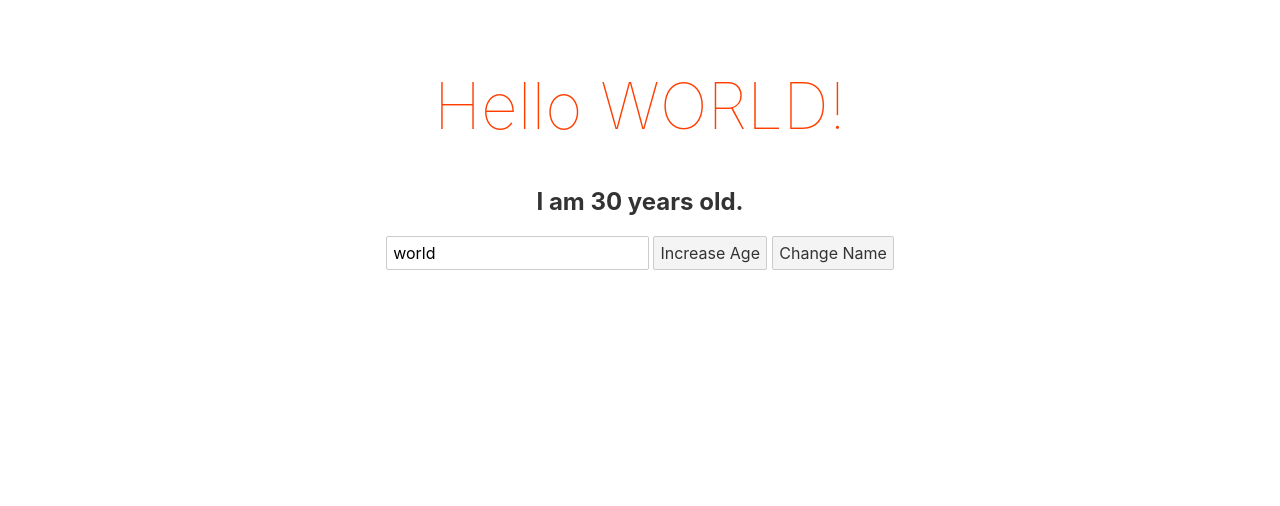
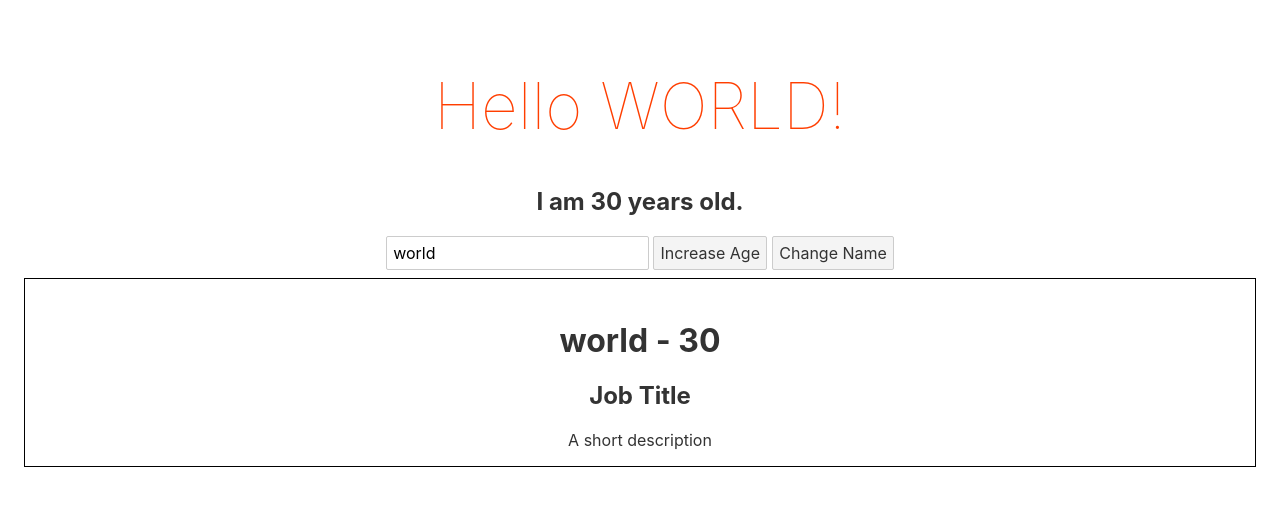
Before and after one commit to 8ctopotamus/svelte-sandbox, a Svelte app in the folder basics/: page / in a window 1280 px wide. Shown: the top 506 px of the page. Built offline with nearby package versions, Linux system fonts and the light colour scheme.

Commit message:
components and props

```diff
--- a/basics/src/App.svelte
+++ b/basics/src/App.svelte
@@ -1,4 +1,6 @@
 <script>
+	import ContactCard from './ContactCard.svelte'
+
 	export let name;
 	let age = 30
 
@@ -28,6 +30,10 @@
 
 	<button on:click="{incrementAge}">Increase Age</button>
 	<button on:click="{changeName}" value="Cool">Change Name</button>
+
+
+	<ContactCard name={name} age={age} />
+
 </main>
 
 <style>
--- /dev/null
+++ b/basics/src/ContactCard.svelte
@@ -0,0 +1,25 @@
+<script>
+  export let name
+  export let age
+</script>
+
+<div class="card">
+  <header>
+    <div>
+      <img src="" alt="" />
+    </div>
+    <div>
+      <h1>{name} - {age}</h1>
+      <h2>Job Title</h2>
+    </div>
+  </header>
+  <div>
+    <p>A short description</p>
+  </div>
+</div>
+
+<style>
+  .card {
+    border: 1px solid black;
+  }
+</style>
```
